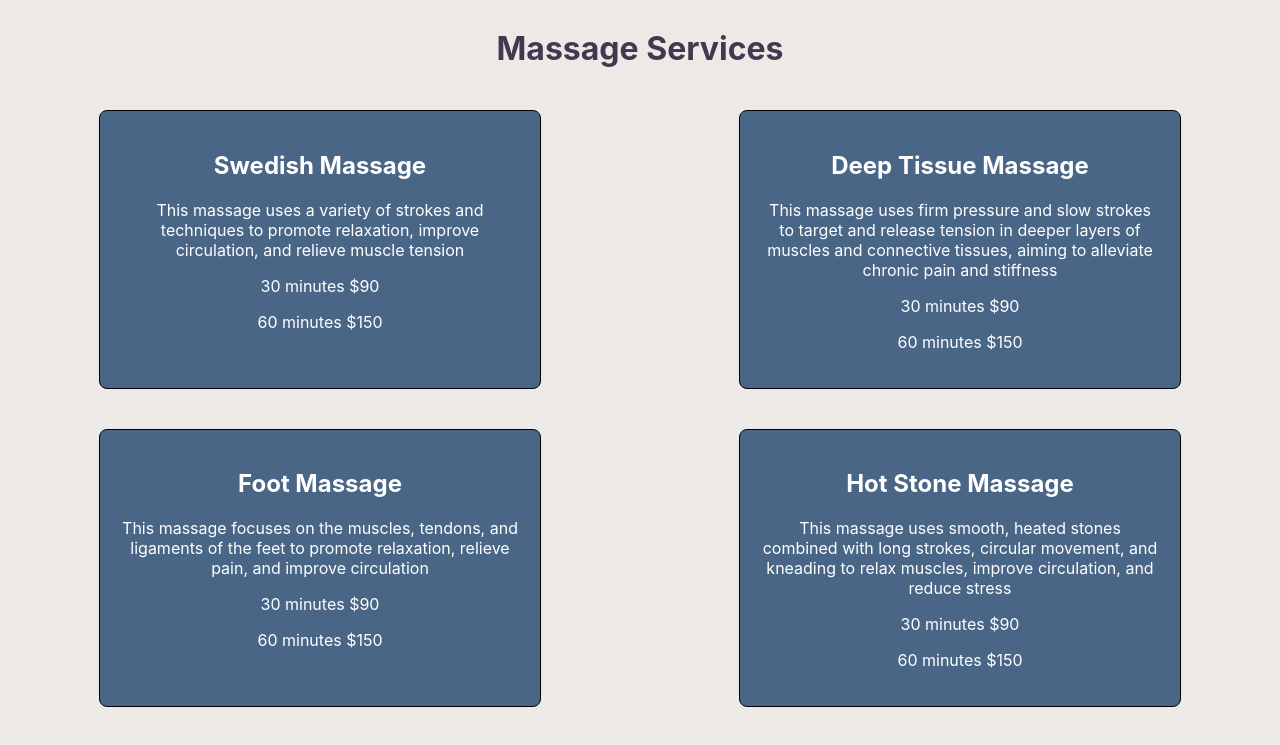
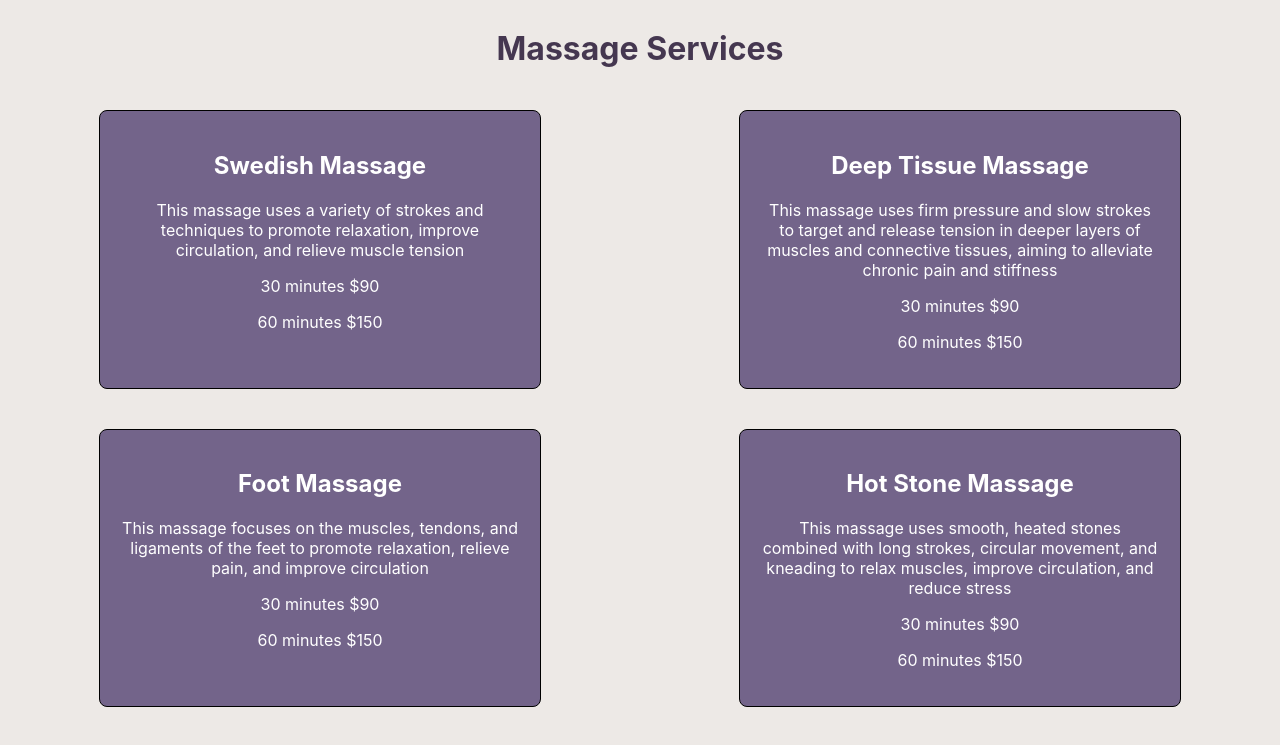
Before and after one commit to LaurenCummings/spa-project, a React (Vite) app: page / in a window 1280 px wide. Shown: the part 1026-1771 px from the top of the page. Built offline with nearby package versions, Linux system fonts and the light colour scheme.

Commit message:
changed massage services background color

```diff
--- a/src/css/Massage.css
+++ b/src/css/Massage.css
@@ -12,7 +12,7 @@
 
 .massage-service {
     border: thin black solid;
-    background-color: rgb(73 102 134);
+    background-color: var(--clr-lt-purple);
     border-radius: 8px;
     color: white;
     margin: 20px;
```
Also changed, not shown: src/assets/nails2.jpg (added).
